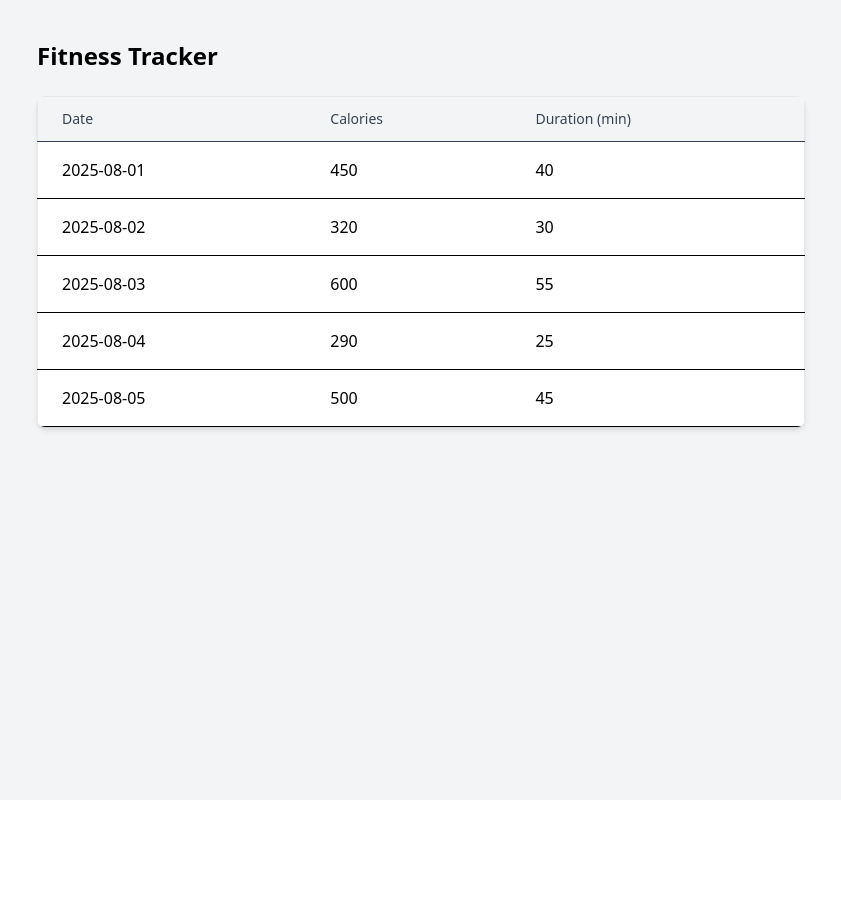
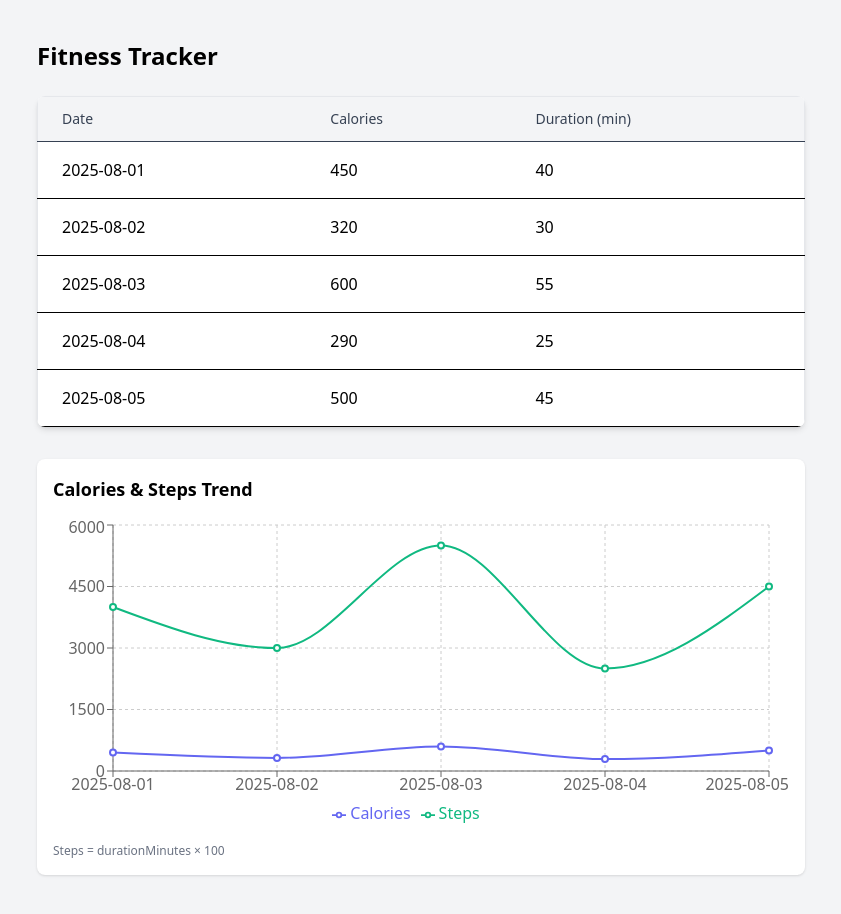
Before and after one commit to Skyeee3/fitness-steps-tracker, a React (Vite) app: page / in a window 1280 px wide. Shown: the whole page, without its empty margins (219-1060 px from the left). Before the commit the page ends 800 px from the top, so only its background shows below. Built offline with nearby package versions, Linux system fonts and the light colour scheme.

Commit message:
AI:enhance Chart UI with styled container, grid, tooltip and legend

```diff
--- a/package.json
+++ b/package.json
@@ -11,7 +11,8 @@
   },
   "dependencies": {
     "react": "^19.1.1",
-    "react-dom": "^19.1.1"
+    "react-dom": "^19.1.1",
+    "recharts": "^3.1.2"
   },
   "devDependencies": {
     "@eslint/js": "^9.33.0",
--- a/src/App.jsx
+++ b/src/App.jsx
@@ -1,4 +1,5 @@
 import Table from "./components/Table";
+import Chart from "./components/Chart";
 
 export default function App() {
   return (
@@ -6,6 +7,7 @@ export default function App() {
       <div className="max-w-3xl mx-auto">
         <h1 className="text-2xl font-bold mb-6">Fitness Tracker</h1>
         <Table />
+        <Chart />
       </div>
     </main>
   );
--- a/src/components/Chart.jsx
+++ b/src/components/Chart.jsx
@@ -1,24 +1,75 @@
-import { LineChart, Line, XAxis, YAxis } from "recharts";
+import {
+  LineChart,
+  Line,
+  XAxis,
+  YAxis,
+  CartesianGrid,
+  Tooltip,
+  Legend,
+  ResponsiveContainer,
+} from "recharts";
 import data from "../data/exerciseData.json";
 
 export default function Chart() {
-
-    // Define steps in one minute
+  // Steps per minute (constant)
   const STEPS_PER_MIN = 100;
 
-    const chartData = data.map(d => ({
+  // Prepare chart data with calories and steps
+  const chartData = data.map((d) => ({
     date: d.date,
     calories: d.calories,
-        // Calculate steps based on tduration
     steps: d.durationMinutes * STEPS_PER_MIN,
   }));
 
   return (
-    <LineChart width={400} height={300} data={chartData}>
+    <div className="w-full max-w-3xl mx-auto mt-8 bg-white rounded-lg shadow p-4">
+      <h2 className="text-lg font-semibold mb-3">Calories & Steps Trend</h2>
+
+      {/* Responsive container for the chart */}
+      <ResponsiveContainer width="100%" height={320}>
+        <LineChart
+          data={chartData}
+          margin={{ top: 10, right: 20, bottom: 10, left: 0 }}
+        >
+          {/* Grid lines */}
+          <CartesianGrid strokeDasharray="3 3" />
+
+          {/* X axis: date / Y axis: values */}
           <XAxis dataKey="date" />
           <YAxis />
-      <Line type="monotone" dataKey="calories" />
-      <Line type="monotone" dataKey="steps" />
+
+          {/* Tooltip on hover + Legend */}
+          <Tooltip />
+          <Legend />
+
+          {/* Line for calories */}
+          <Line
+            type="monotone"
+            dataKey="calories"
+            name="Calories"
+            stroke="#6366f1"
+            strokeWidth={2}
+            dot={{ r: 3 }}
+            activeDot={{ r: 5 }}
+          />
+
+          {/* Line for steps */}
+          <Line
+            type="monotone"
+            dataKey="steps"
+            name="Steps"
+            stroke="#10b981"
+            strokeWidth={2}
+            dot={{ r: 3 }}
+            activeDot={{ r: 5 }}
+          />
         </LineChart>
+      </ResponsiveContainer>
+
+      {/* Small note for formula */}
+      <p className="text-xs text-gray-500 mt-2">
+        Steps = durationMinutes × {STEPS_PER_MIN}
+      </p>
+    </div>
   );
 }
```
Also changed, not shown: 1 other file (tests, documents, lock files or other folders). Lines whose indentation alone changed are shown as unchanged.
